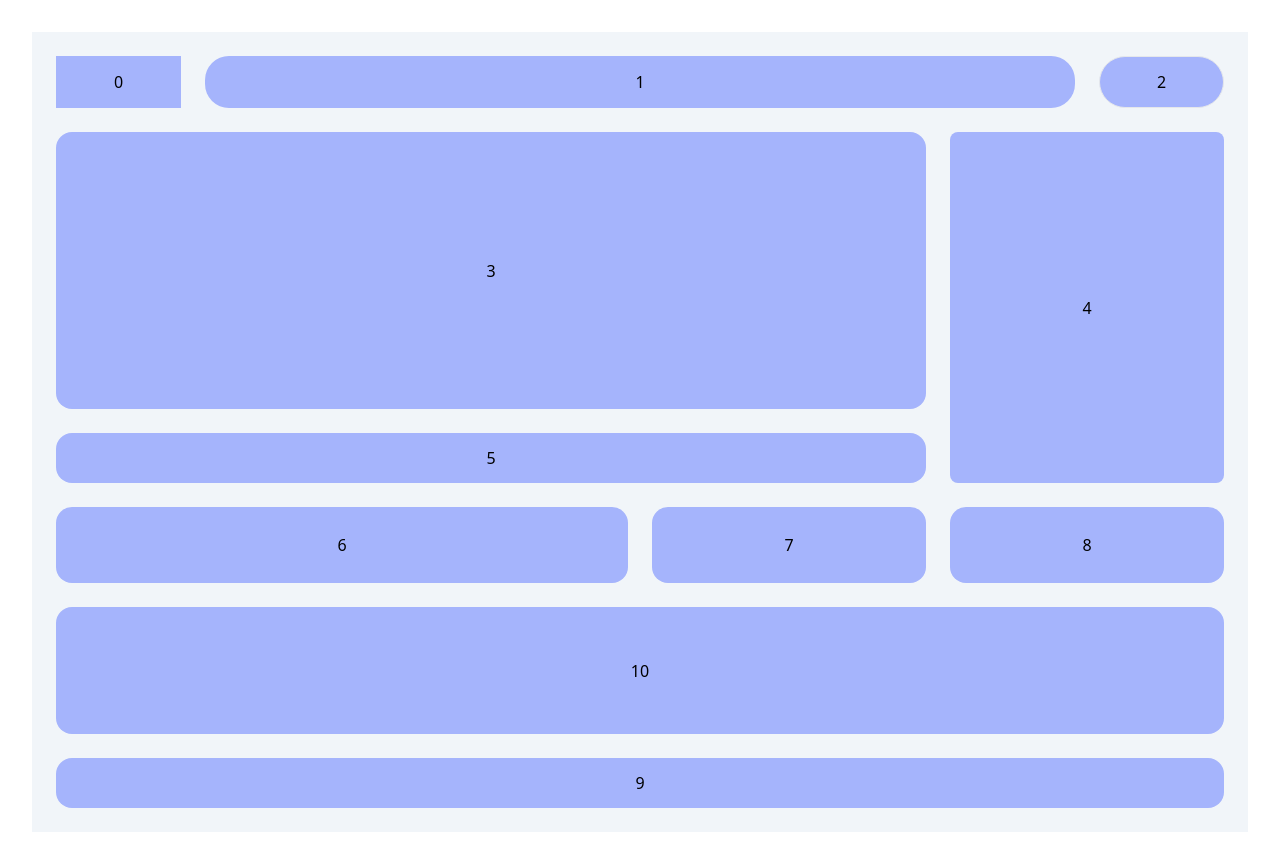
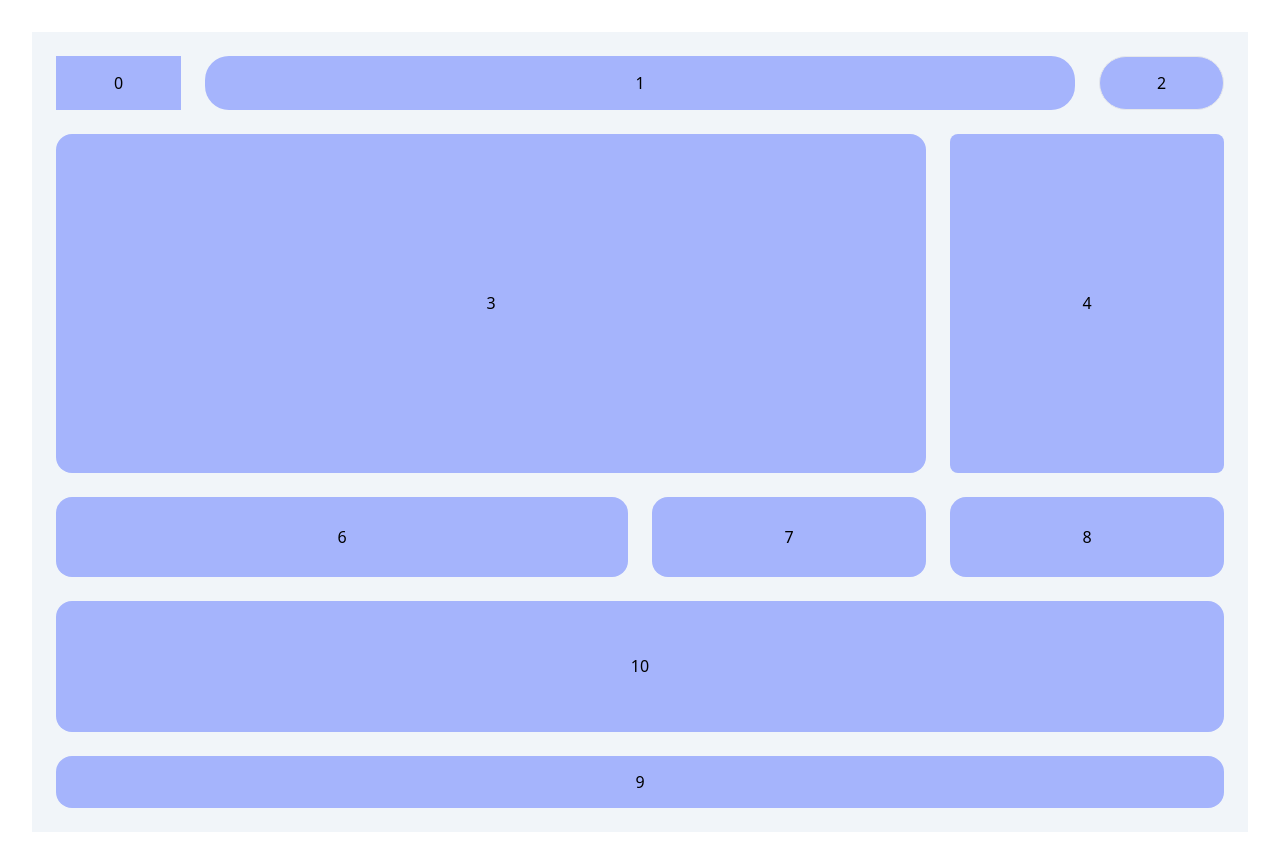
Before and after one commit to sameerajayakodi/Tailwind_CSS, a React (Vite) app in the folder Bento_Grid/: page / in a window 1280 px wide. Built offline with nearby package versions, Linux system fonts and the light colour scheme.

Commit message:
Update Bento2.jsx

```diff
--- a/Bento_Grid/src/components/Bento2.jsx
+++ b/Bento_Grid/src/components/Bento2.jsx
@@ -8,9 +8,9 @@ const Bento2 = () => {
                 <div className='bg-indigo-300 col-span-1 row-span-1 justify-center items-center flex '>0</div>
                 <div className='bg-indigo-300 col-span-6 row-span-1 justify-center items-center flex rounded-3xl'>1</div>
                 <div className='bg-indigo-300 col-span-1 row-span-1 justify-center items-center flex rounded-full border'>2</div>
-                <div className='bg-indigo-300 col-span-6 row-span-6 justify-center items-center flex rounded-2xl'>3</div>
+                <div className='bg-indigo-300 col-span-6 row-span-7 justify-center items-center flex rounded-2xl'>3</div>
                 <div className='bg-indigo-300 col-span-2 row-span-7 justify-center items-center flex rounded-lg'>4</div>
-                <div className='bg-indigo-300 col-span-6 row-span-1 justify-center items-center flex rounded-2xl'>5</div>
+
                 <div className='bg-indigo-300 col-span-4 row-span-2 justify-center items-center flex rounded-2xl'>6</div>
                 <div className='bg-indigo-300 col-span-2 row-span-2 justify-center items-center flex rounded-2xl'>7</div>
                 <div className='bg-indigo-300 col-span-2 row-span-2 justify-center items-center flex rounded-2xl'>8</div>
```
